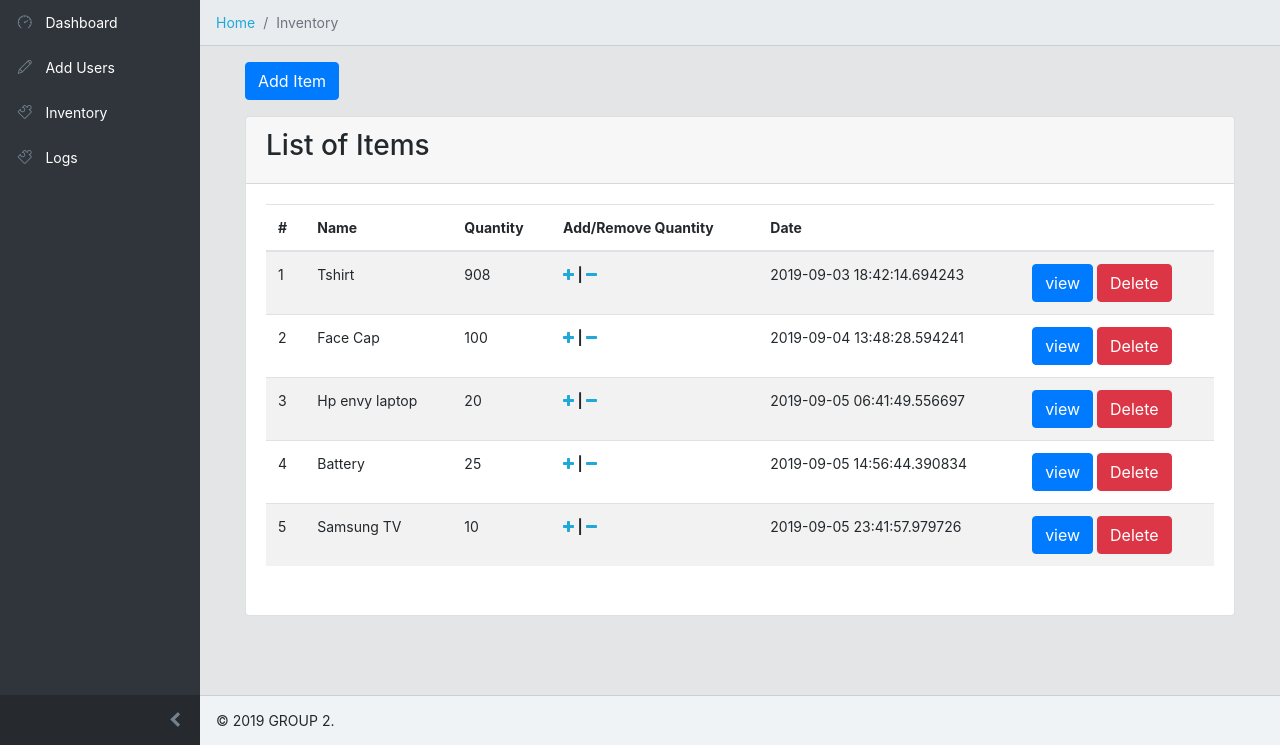
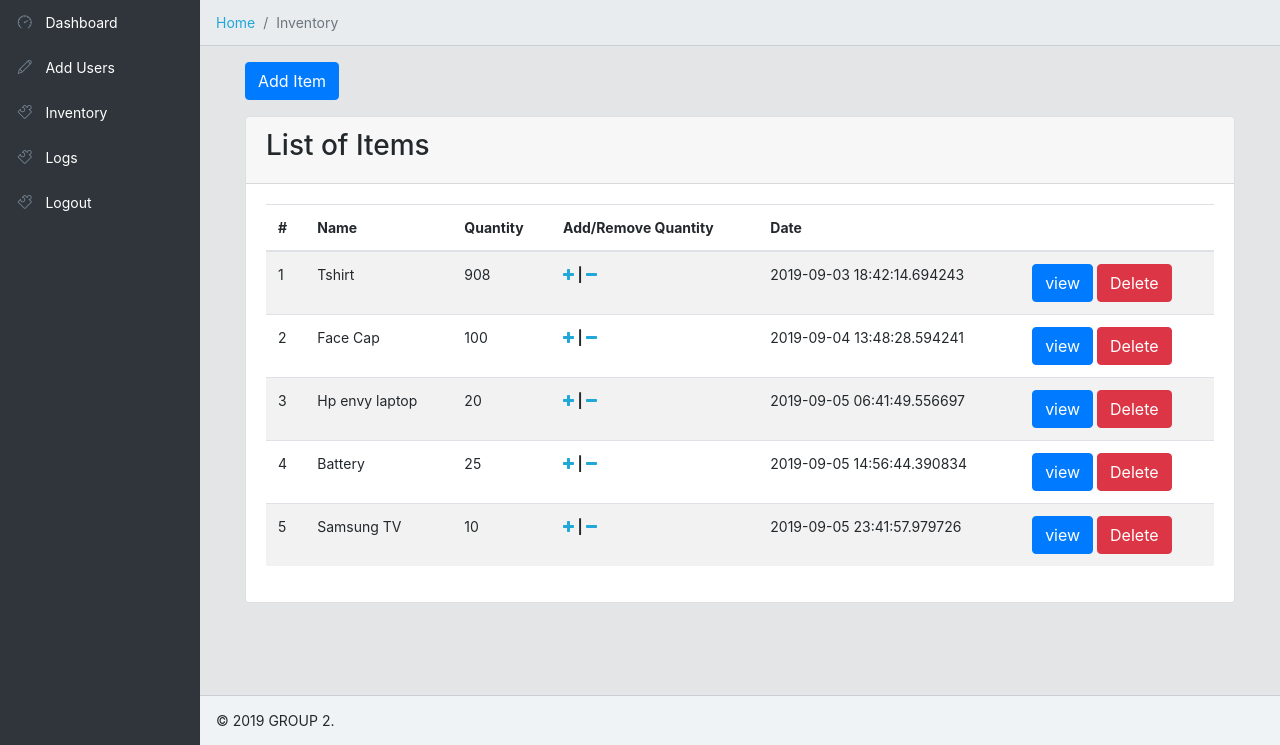
Before and after one commit to craftword/inventory-management, a Flask app: page /inventory in a window 1280 px wide. Shown: the part 55-800 px from the top of the page. Run offline with Flask 2, Linux system fonts and the light colour scheme; some libraries are stand-ins or nearby versions.

Commit message:
fix resposnsive issue

```diff
--- a/static/mains.css
+++ b/static/mains.css
@@ -1,7 +1,3 @@
-
-
-
-
 /*//////////////////////////////////////////////////////////////////
 [ FONT ]*/
 
--- a/static/style.css
+++ b/static/style.css
@@ -894,7 +894,7 @@ template {
 }
 
 .breadcrumb-menu .btn {
-  padding: 0 0.75rem;
+  padding: 0 0.75rem;b
   color: #73818f;
   vertical-align: top;
   border: 0;
@@ -1839,7 +1839,7 @@ html[dir="rtl"] .aside-menu {
   left: 0;
   margin-left: -250px;
 }
-
+/* header */
 @media (min-width: 992px) {
   .header-fixed .app-header {
     position: fixed;
@@ -2588,7 +2588,7 @@ html[dir="rtl"] .aside-menu-show .aside-menu {
 }
 
 .card{
-  height: 500px;
+  height: 500px auto;
   margin-top: auto;
   margin-bottom: auto;
   width: 1400px;
--- a/templates/layout.html
+++ b/templates/layout.html
@@ -15,22 +15,19 @@
     <!-- Main styles for this application-->
     <link href="../static/style.css" rel="stylesheet">
 
-
   </head>
   <body class="app header-fixed sidebar-fixed aside-menu-fixed sidebar-lg-show">
     <header class="app-header navbar">
-      <button class="navbar-toggler sidebar-toggler d-lg-none mr-auto" type="button" data-toggle="sidebar-show">
-        <span class="navbar-toggler-icon"></span>
-      </button>
+
       <a class="navbar-brand" href="/">
         <img class="navbar-brand-full" src="/static/bajinventories.png" width="89" height="25" alt="Baj Inventory">
         <img class="navbar-brand-minimized" src="/images/" width="30" height="30" alt="CoreUI Logo">
       </a>
-
-      <button class="navbar-toggler aside-menu-toggler d-lg-none" type="button" data-toggle="aside-menu-show">
+      <button class="navbar-toggler aside-menu-toggler d-lg-none" type="button" data-toggle="aside-menu-show" >
         <span class="navbar-toggler-icon"></span>
       </button>
     </header>
+
     <div class="app-body">
       <div class="sidebar">
         <nav class="sidebar-nav">
@@ -55,14 +52,16 @@
                   <i class="nav-icon icon-puzzle"></i> Logs
                  </a>
              </li>
-
-
-
+             <li class="nav-item">
+              <a class="nav-link" href="logout">
+                <i class="nav-icon icon-puzzle"></i> Logout
+               </a>
+           </li>
 
           </ul>
         </nav>
-        <button class="sidebar-minimizer brand-minimizer" type="button"></button>
       </div>
+
       <main class="main">
         <!-- Breadcrumb-->
         <ol class="breadcrumb">
```
